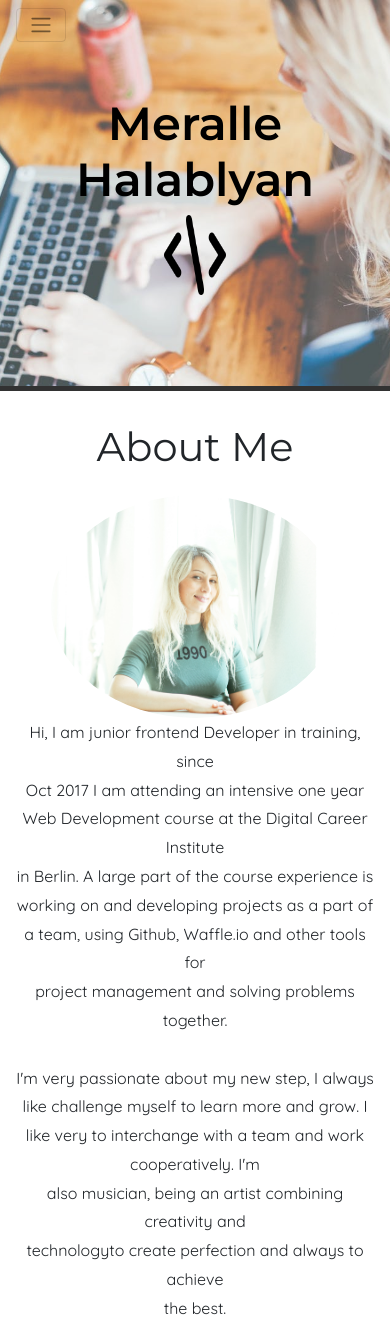
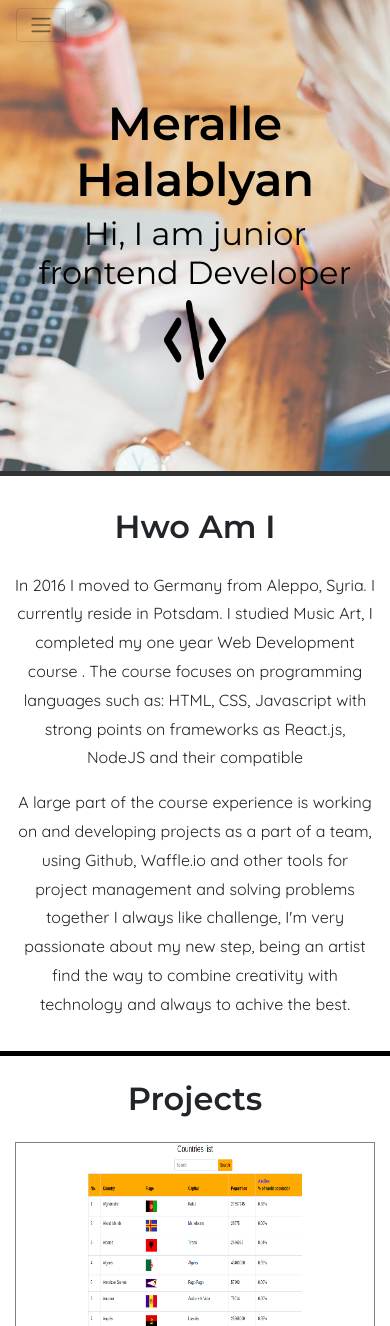
Before and after one commit to Meralle/Portfolio, a website: page index.html in a window 390 px wide. Shown: the top 1326 px of the page. Drawn offline with nearby package versions, Linux system fonts and the light colour scheme.

Commit message:
changed about me part

```diff
--- a/index.html
+++ b/index.html
@@ -31,7 +31,7 @@
                 <a class="nav-link" href="#home">Home</a>
               </li>
               <li class="nav-item">
-                <a class="nav-link" href="#about">About me</a>
+                <a class="nav-link" href="#about">About</a>
               </li>
               <li class="nav-item">
                 <a class="nav-link" href="#resume">Resume</a>
@@ -59,7 +59,7 @@
         <div class="container py-5">
         <div class=" py-5">
         <h1>Meralle Halablyan</h1>
-       <!--  <h4>I'm  a beginner frontend Developer <br> I have a lot of fun typing code.</h4> -->
+        <h4>Hi, I am junior frontend Developer</h4>
         <i class="fa fa-5x fa-code develop" aria-hidden="true"></i>
     </div>
     </div>
@@ -68,25 +68,30 @@
 
 <!--about me (1) part  -->
 <section class="aboutme" id="about">
-   <div class="aboutme-section py-3">
+  <div class="aboutme-section py-3">
     <div class="container text-center">
-      <h2 class="text-center py-3" data-aos="fade-down">About Me</h2>
+      <h2 class="text-center py-3" data-aos="fade-down">Hwo Am I</h2>
       <div class="row">
         <div class="col-12 col-md-6">
           <div class="row">
-            <div class="col-md-10">
-              <img src="./img/pic.jpg">
+            <div class="col-md-10"  data-aos="fade-up">
+              <p>
+                In 2016 I moved to Germany from Aleppo, Syria. I currently reside in Potsdam.
+                I studied  Music Art, I completed my one year Web Development course .
+                The course focuses on programming languages such as: HTML, CSS, Javascript with strong points on frameworks as React.js, NodeJS and their compatible
+              </p>
+              <!-- <img src="./img/pic.jpg"> -->
             </div>
           </div>
         </div>
         <div class="col-12 col-md-6">
           <div class="row">
-            <div class="col-md-10" data-aos="fade-down">
-              <p>Hi, I am junior frontend Developer in training, since </br>Oct 2017 I am attending an intensive one year Web Development course at the Digital Career Institute</br> in Berlin. A large part of the course experience is </br>working on and developing projects as a part of </br> a team, using Github, Waffle.io and other tools for </br> project management and solving problems together.</br></br>
-              I'm very passionate about my new step, I always like challenge myself to learn more and grow. I like very to interchange with a team and work cooperatively.
-              I'm </br>also musician, being an artist combining creativity and </br>technologyto create perfection and always to achieve </br>the best.</p>
+            <div class="col-md-10" data-aos="fade-up">
+              <p>
+                  A large part of the course experience is working on and developing projects as a part of a team, using Github, Waffle.io and other tools for project management and solving problems together I always like challenge, I'm very passionate about my new step,  being an artist  find  the way to combine  creativity with technology and always to achive the best.
+               </p>
+              </div>
             </div>
-          </div>
         </div>
     </div>
   </div>
@@ -96,7 +101,7 @@
 <!-- the project part -->
 <section>
     <div class="container  text-center pb-3" id="project" data-aos="fade-down">
-      <h2>Project</h2>
+      <h2>Projects</h2>
     </div>
 </section>
 
@@ -245,7 +250,7 @@
       <h2 class="text-center py-4"  data-aos="fade-down">Let's Talk</h2>
           <ul class="list-unstyled" data-aos="fade-right">
             <li class="contact-name">Meralle Halablyan</li>
-            <li>14478 Potsdam Germany</li>
+            <li>14478 Potsdam - Germany</li>
             <li class="mail-container"><a class="mail" href="mailto:meralle.ha@gmail.com" target="_top" style="color:black">meralle.ha@gmail.com</a></li>
             <i class="fa fa-1x fa-mouse-pointer"></i>
           </ul>
--- a/style.css
+++ b/style.css
@@ -20,8 +20,12 @@ h1 {
 }
 
 h2 {
-	font-size: 2.5rem;
-	font-weight: 500;
+	font-size: 2rem;
+	font-weight: 600;
+}
+h4{
+	font-size: 2rem;
+
 }
 
 p {
@@ -118,8 +122,8 @@ p {
 }
 
 .contact-section {
-	background-image:linear-gradient(260deg, #fff 0%, #FFD671 100%);
-	height:27rem;
+	background-image:linear-gradient(260deg, #fff 0%, #FFDE93 100%);
+	height:26rem;
 
 
 }
@@ -176,10 +180,3 @@ li {
 .icon i {
 	font-size:2.5rem;
 }
-
-.number {
-  margin-right: 1.2rem;
-  margin-bottom: 5px;
-  font-size: 1em;
-  padding:  0;
-}
```
